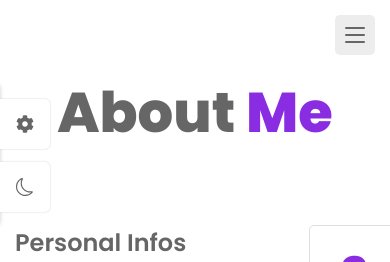
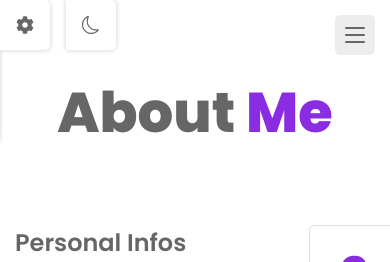
Before and after one commit to tadeosyan/portfolio, a React (Vite) app: page /about in a window 390 px wide. Shown: the top 262 px of the page. Built offline with nearby package versions, Linux system fonts and the light colour scheme.

Commit message:
fix: theme switcher view in mobile

```diff
--- a/src/components/Themes/Themes.module.css
+++ b/src/components/Themes/Themes.module.css
@@ -83,3 +83,22 @@
   top: 2%;
   right: 15px;
 }
+
+/* Media Queries  */
+
+@media only screen and (max-width: 765px) {
+  .styleSwitcher {
+    top: 0;
+  }
+
+  .styleSwitcherToggler {
+    top: 0;
+    box-shadow: 0 0 5px #ccc;
+  }
+
+  .themeToggler {
+    top: 0;
+    left: 130%;
+    box-shadow: 0 0 5px #ccc;
+  }
+}
```
